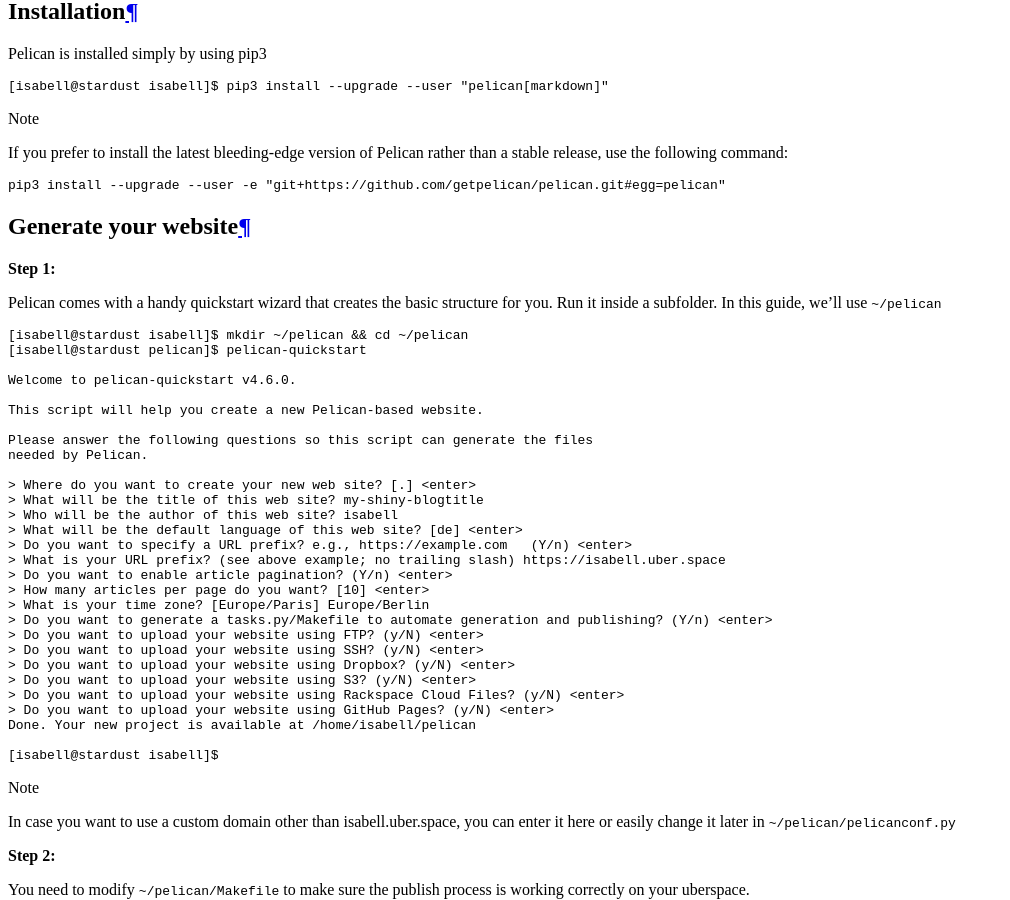
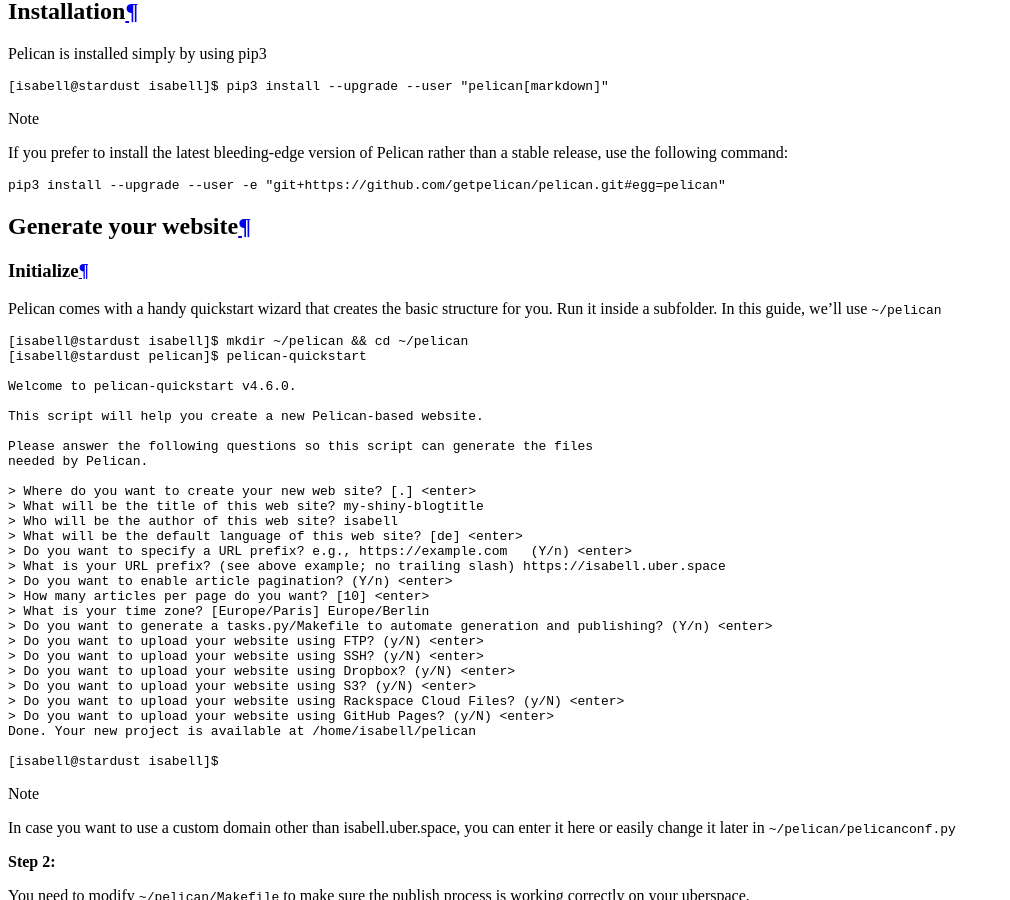
Before and after one commit to Uberspace/lab, a Sphinx documentation site: the page built from source/guide_pelican.rst, in a window 1280 px wide and 900 px high, scrolled down 4631 px. Shown: the whole window, without its empty margins (0-1010 px from the left). Built offline with Sphinx 7.4.7 and the Read the Docs theme 2.0.0, drawn with Linux system fonts in a browser that asks for light colours.

Commit message:
clear names instead of numbers
Co-authored-by: luto <m@luto.at>

```diff
--- a/source/guide_pelican.rst
+++ b/source/guide_pelican.rst
@@ -59,7 +59,8 @@
 Generate your website
 =====================
 
-**Step 1:**
+Initialize
+----------
 
 Pelican comes with a handy quickstart wizard that creates the basic structure for you.
 Run it inside a subfolder. In this guide, we'll use ``~/pelican``
```
